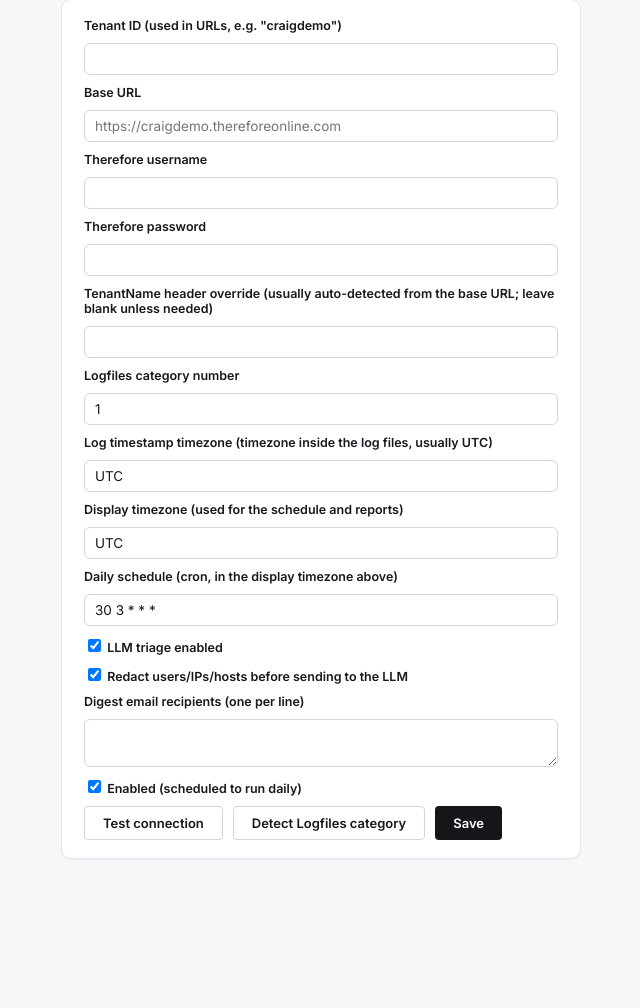
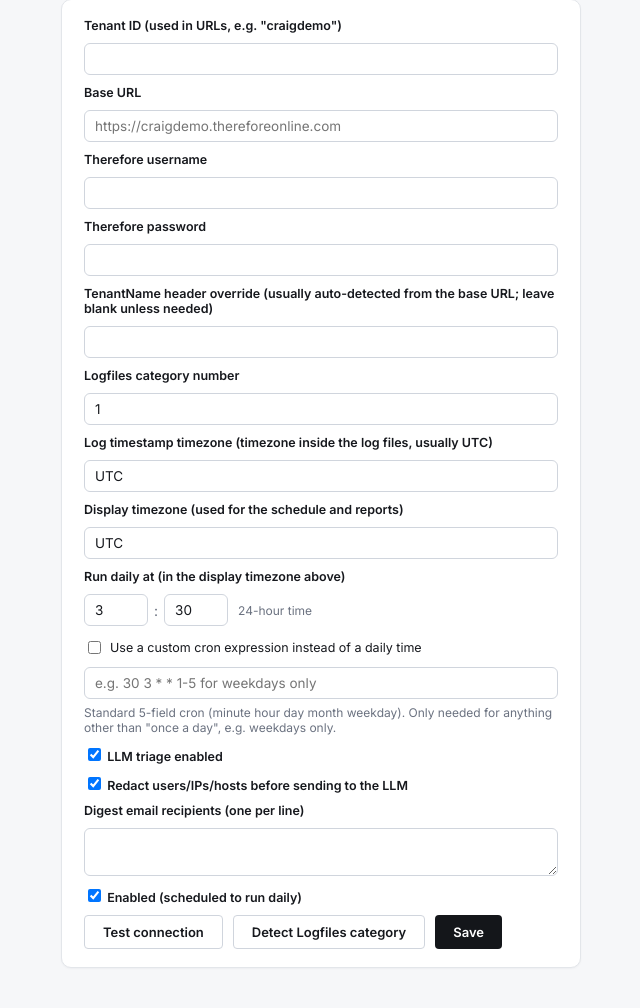
Before and after one commit to Fybre/therefore-log-auditor, a Python web app: template auditor/web/templates/admin_tenant_form.html in a window 1280 px wide. Shown: the part 179-1187 px from the top of the page, without its empty margins (113-753 px from the left). Before the commit the page ends 1038 px from the top, so only its background shows below. Run offline with Jinja, Linux system fonts and the light colour scheme; the template is opened without the code that fills it, so the values that code supplies are empty.

Commit message:
Replace raw cron schedule field with a time picker
Nobody should need to know cron syntax to say "run once a day at
03:30" - which is what every tenant so far actually wants (schedule.daily
has always been a plain "M H * * *" pattern in practice). The tenant
form now has Hour/Minute number inputs instead of a bare text field,
with an "Use a custom cron expression instead" opt-out (checkbox + text
field) for anything that genuinely needs real cron - weekdays only, a
different rotation, etc.

- _compute_schedule_cron() builds the stored cron string server-side
  from the picker (or takes the advanced text verbatim if that's
  checked) - the database still just stores a plain cron string,
  scheduler.py is untouched.
- _augment_schedule() parses a saved tenant's cron back into
  hour/minute/advanced for the edit form, falling back to advanced mode
  automatically if the stored schedule isn't a simple daily pattern.
- The tenants list's Schedule column now reads "03:30 daily (tz)"
  instead of "30 3 * * *" via a new humanize_schedule Jinja filter,
  reusing the same daily-pattern regex.

Verified against live data: craigdemo's real "30 3 * * *" correctly
renders as picker values 3/30 with the advanced checkbox unchecked, and
all four tenants show "03:30 daily" on the list page. 34 tests pass
(2 new: create/edit via the picker + assert the stored cron, and the
advanced-cron opt-out round-trips correctly).

Co-Authored-By: Claude Sonnet 5 <noreply@anthropic.com>

```diff
--- a/auditor/web/templates/admin_tenant_form.html
+++ b/auditor/web/templates/admin_tenant_form.html
@@ -47,8 +47,23 @@
   <input type="text" name="log_tz" value="{{ row.log_tz if row else 'UTC' }}">
   <label>Display timezone (used for the schedule and reports)</label>
   <input type="text" name="display_tz" value="{{ row.display_tz if row else 'UTC' }}">
-  <label>Daily schedule (cron, in the display timezone above)</label>
-  <input type="text" name="schedule_cron" value="{{ row.schedule_cron if row else '30 3 * * *' }}">
+  <label>Run daily at (in the display timezone above)</label>
+  <div style="display:flex;gap:6px;align-items:center">
+    <input type="number" name="schedule_hour" min="0" max="23" style="width:64px"
+           value="{{ row.schedule_hour if row else 3 }}">
+    <span class="muted">:</span>
+    <input type="number" name="schedule_minute" min="0" max="59" style="width:64px"
+           value="{{ row.schedule_minute if row else 30 }}">
+    <span class="muted" style="font-size:12px;margin-left:4px">24-hour time</span>
+  </div>
+  <label style="font-weight:normal;display:flex;align-items:center;gap:6px;margin-top:2px">
+    <input type="checkbox" name="use_advanced_schedule" value="true" {% if row and row.schedule_advanced %}checked{% endif %}>
+    Use a custom cron expression instead of a daily time
+  </label>
+  <input type="text" name="schedule_cron_advanced" placeholder="e.g. 30 3 * * 1-5 for weekdays only"
+         value="{{ row.schedule_cron_advanced if row else '' }}">
+  <p class="muted" style="margin:-4px 0 0;font-size:12px">Standard 5-field cron (minute hour day
+    month weekday). Only needed for anything other than "once a day", e.g. weekdays only.</p>
   <label><input type="checkbox" name="llm_enabled" value="true" {% if not row or row.llm_enabled %}checked{% endif %}> LLM triage enabled</label>
   <label><input type="checkbox" name="llm_redact" value="true" {% if not row or row.llm_redact %}checked{% endif %}> Redact users/IPs/hosts before sending to the LLM</label>
   <label>Digest email recipients (one per line)</label>
--- a/auditor/web/templates/admin_tenants.html
+++ b/auditor/web/templates/admin_tenants.html
@@ -9,7 +9,7 @@
   <tr>
     <td><a class="row-link" href="/admin/tenants/{{ t.id }}/edit">{{ t.id }}</a></td>
     <td class="muted">{{ t.base_url }}</td>
-    <td class="muted">{{ t.schedule.daily }} ({{ t.display_tz }})</td>
+    <td class="muted">{{ t.schedule.daily | humanize_schedule }} ({{ t.display_tz }})</td>
     <td class="muted">{{ "on" if t.llm.enabled else "off" }}</td>
     <td>{% if t.enabled %}<span class="pill">enabled</span>{% else %}<span class="pill">disabled</span>{% endif %}</td>
     <td style="text-align:right;white-space:nowrap">
```
Also changed, not shown: auditor/web/app.py (+55 -4 lines), tests/test_web.py (+33 -3 lines).
